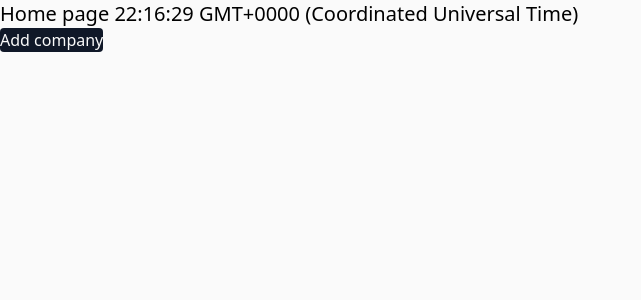
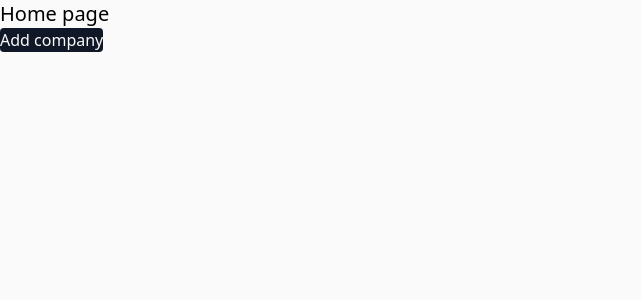
Before and after one commit to OleksandrLukomskyi/crm, a Next.js app: page / in a window 1280 px wide. Shown: the top 300 px of the page, without its empty margins (0-641 px from the left). Built offline with nearby package versions, Linux system fonts and the light colour scheme.

Commit message:
refactor: update import

```diff
--- a/src/app/page.tsx
+++ b/src/app/page.tsx
@@ -6,7 +6,7 @@ export default async function Home() {
   console.log(Object.fromEntries(h.entries()));
   return (
     <main>
-      <h1 className="text-xl">Home page {new Date().toTimeString()}</h1>
+      <h1 className="text-xl">Home page </h1>
 
       <AddCompanyButton />
     </main>
--- a/src/components/company-form-modal.tsx
+++ b/src/components/company-form-modal.tsx
@@ -1,3 +1,4 @@
+'use client';
 import React from 'react';
 import CompanyForm, { CompanyFormProps } from '@/src/components/company-form';
 import Modal, { ModalProps } from '@/src/components/modal';
--- a/src/components/modal.tsx
+++ b/src/components/modal.tsx
@@ -1,5 +1,11 @@
+'use client';
 import React, { Fragment } from 'react';
-import { Dialog, Transition } from '@headlessui/react';
+import {
+  Dialog,
+  DialogPanel,
+  Transition,
+  TransitionChild,
+} from '@headlessui/react';
 
 export interface ModalProps {
   children?: React.ReactNode;
@@ -9,13 +15,13 @@ export interface ModalProps {
 
 export default function Modal({ show, children, onClose }: ModalProps) {
   return (
-    <Transition.Root as={Fragment} show={show}>
+    <Transition as={Fragment} show={show}>
       <Dialog
         as="div"
         className="fixed inset-0 z-50 flex items-center"
         onClose={onClose}
       >
-        <Transition.Child
+        <TransitionChild
           as={Fragment}
           enter="ease-out duration-300"
           enterFrom="opacity-0"
@@ -25,11 +31,11 @@ export default function Modal({ show, children, onClose }: ModalProps) {
           leaveTo="opacity-0"
         >
           <div className="fixed inset-0 bg-gray-500 bg-opacity-75 transition-opacity" />
-        </Transition.Child>
-        <Dialog.Panel className="relative transform overflow-hidden rounded-lg bg-white shadow-xl transition-all p-7 mx-auto sm:my-10 sm:w-full sm:max-w-2xl">
+        </TransitionChild>
+        <DialogPanel className="relative transform overflow-hidden rounded-lg bg-white shadow-xl transition-all p-7 mx-auto sm:my-10 sm:w-full sm:max-w-2xl">
           {children}
-        </Dialog.Panel>
+        </DialogPanel>
       </Dialog>
-    </Transition.Root>
+    </Transition>
   );
 }
```
